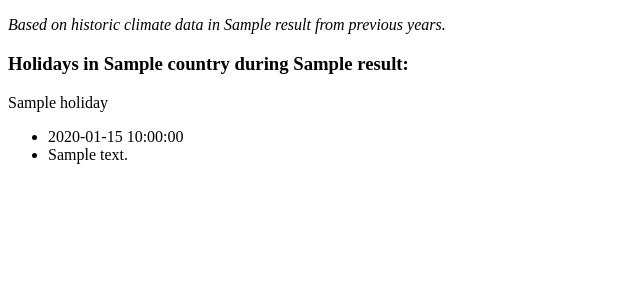
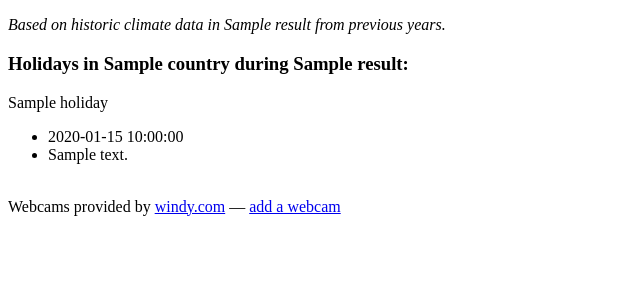
Before and after one commit to qdaniel4/capstoneProject4, a Flask app: template templates/result.html in a window 1280 px wide. Shown: the part 226-526 px from the top of the page, without its empty margins (0-640 px from the left). Run offline with Flask 2, Linux system fonts and the light colour scheme; the template is opened without the code that fills it: most values are stand-ins (such as "Sample title", 1, 10 or a date in 2020).

Commit message:
add windy credits to result.html

```diff
--- a/templates/result.html
+++ b/templates/result.html
@@ -60,6 +60,7 @@
 
     <!-- show a list of webcam images -->
     {% for webcam_url in result['webcams'] %}
+    <span id="windy-credits">Webcams provided by <a href="https://www.windy.com/" target="_blank">windy.com</a> &mdash; <a href="https://www.windy.com/webcams/add" target="_blank">add a webcam</a></span>
     <img url="{{ webcam_url }}" />
     <br>
     {% endfor %}
```
